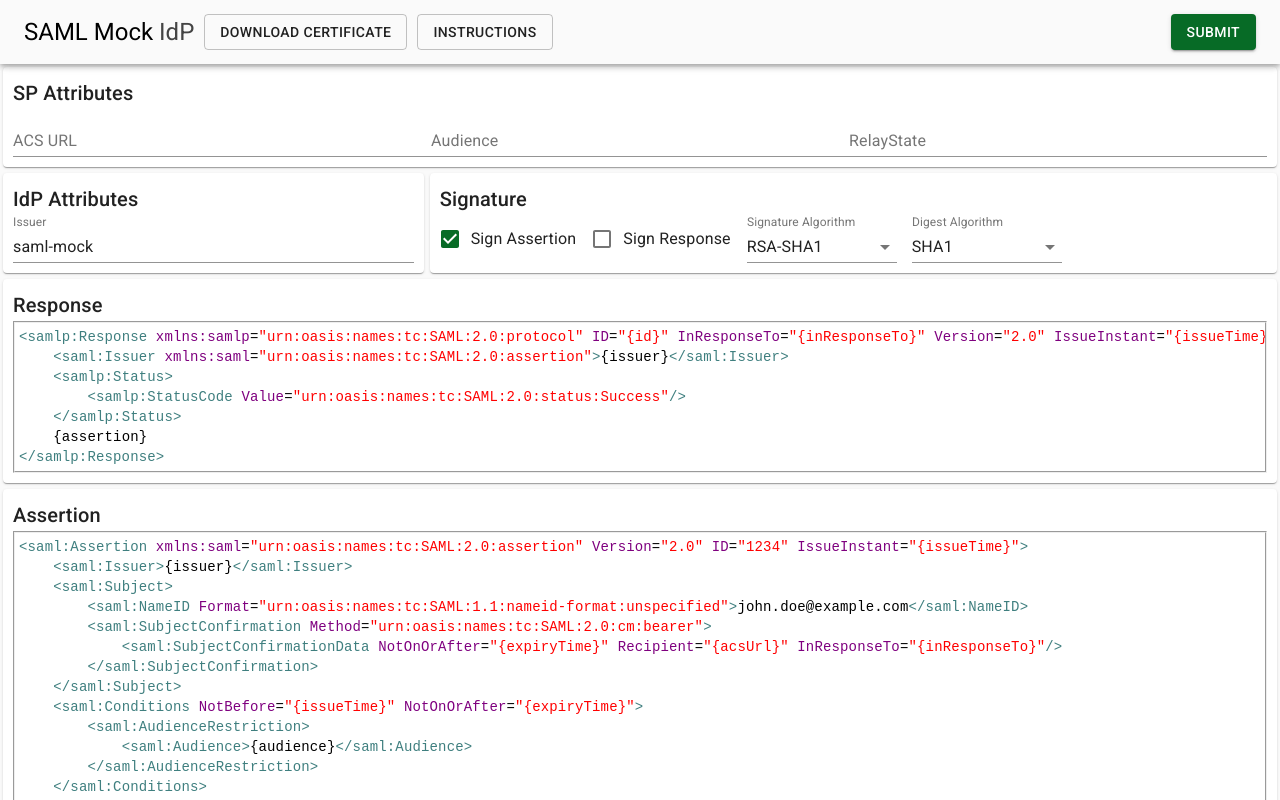
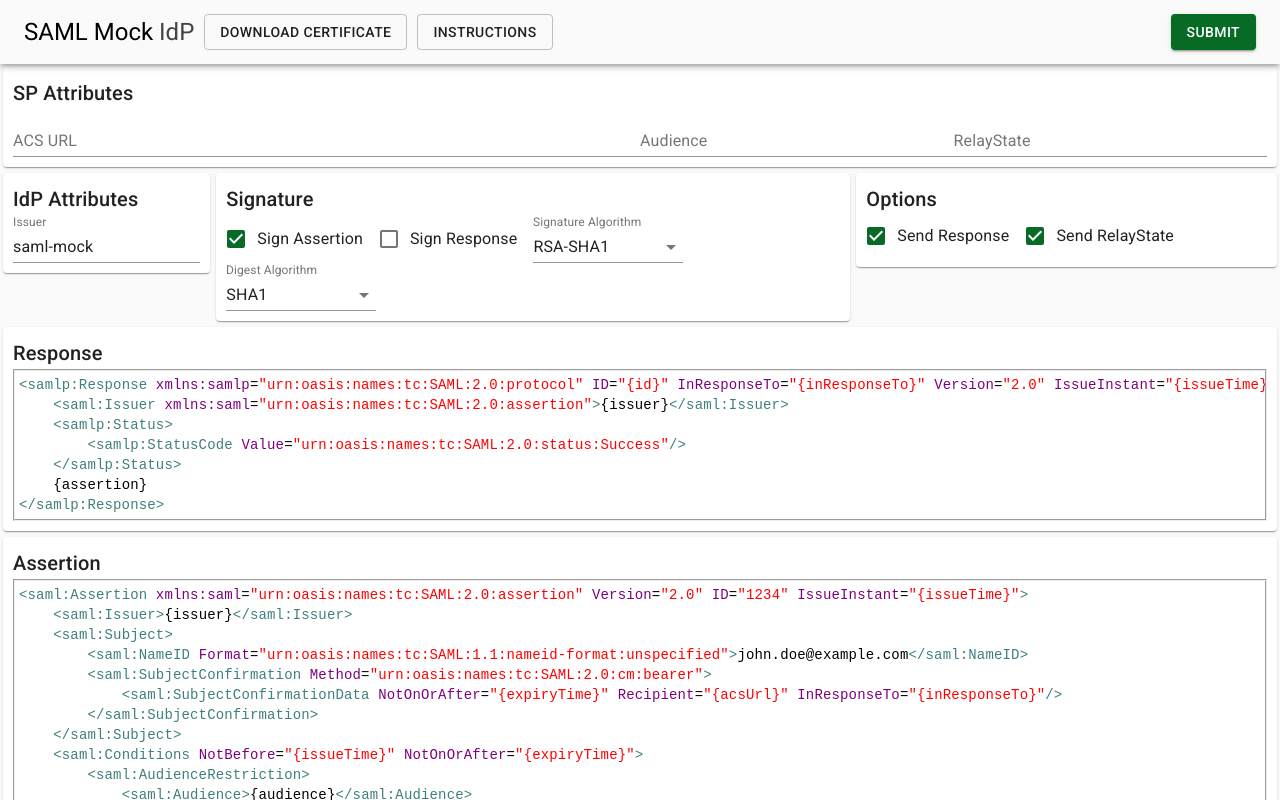
Before and after one commit to thameera/saml-mock, a Next.js app: page /idp in a window 1280 px wide. Shown: the top 800 px of the page. Built offline with nearby package versions, Linux system fonts and the light colour scheme.

Commit message:
IdP: Ability to not send the response or relaystate

```diff
--- a/pages/api/prepareResponse.js
+++ b/pages/api/prepareResponse.js
@@ -10,6 +10,17 @@ export default function handler(req, res) {
   }
 
   const body = req.body
+
+  const responseParams = { acsUrl: body.acsUrl }
+
+  if (body.sendRelayState) {
+    responseParams.RelayState = body.relayState
+  }
+
+  // If we are not sending the response, exit early
+  if (!body.sendResponse) {
+    return res.json(responseParams)
+  }
 
   const parsedReq = body.samlreq ? parseSamlRequest(body.samlreq) : {}
   if (parsedReq.error) {
@@ -41,11 +52,7 @@ export default function handler(req, res) {
   const canonicalizedResponse = canonicalize(response)
   const finalResponseXml = signResponse(canonicalizedResponse, body.sigOpts)
 
-  const SAMLResponse = Buffer.from(finalResponseXml).toString('base64')
+  responseParams.SAMLResponse = Buffer.from(finalResponseXml).toString('base64')
 
-  res.status(200).json({
-    SAMLResponse,
-    RelayState: body.relayState,
-    acsUrl: body.acsUrl,
-  })
+  res.json(responseParams)
 }
--- a/pages/idp.js
+++ b/pages/idp.js
@@ -43,6 +43,8 @@ export default function IdP(props) {
     sigAlgo: 'rsa-sha1',
     digestAlgo: 'sha1',
   })
+  const [sendResponse, setSendResponse] = useState(true)
+  const [sendRelayState, setSendRelayState] = useState(true)
 
   const [instructionsOpen, setInstructionsOpen] = useState(false)
   const [prevValues, setPrevValues] = useState({})
@@ -125,6 +127,8 @@ export default function IdP(props) {
           acsUrl,
           issuer,
           sigOpts,
+          sendResponse,
+          sendRelayState,
         },
       })
       // Save the info in localStorage, so they could be used by form post script in next page
@@ -185,7 +189,7 @@ export default function IdP(props) {
           <Paper className={styles.paper}>
             <Typography variant="h6">SP Attributes</Typography>
             <Grid container>
-              <Grid item xs={4}>
+              <Grid item xs={6}>
                 <FormControl fullWidth>
                   <InputLabel htmlFor="acsUrlInput">ACS URL</InputLabel>
                   <Input
@@ -198,7 +202,7 @@ export default function IdP(props) {
                   />
                 </FormControl>
               </Grid>
-              <Grid item xs={4}>
+              <Grid item xs={3}>
                 <FormControl fullWidth>
                   <InputLabel htmlFor="audInput">Audience</InputLabel>
                   <Input
@@ -211,7 +215,7 @@ export default function IdP(props) {
                   />
                 </FormControl>
               </Grid>
-              <Grid item xs={4}>
+              <Grid item xs={3}>
                 <TextField
                   fullWidth
                   label="RelayState"
@@ -224,7 +228,7 @@ export default function IdP(props) {
         </Grid>
 
         {/* IdP Attributes */}
-        <Grid item xs={4}>
+        <Grid item xs={2}>
           <Paper className={styles.paper}>
             <Typography variant="h6">IdP Attributes</Typography>
             <TextField
@@ -237,7 +241,7 @@ export default function IdP(props) {
         </Grid>
 
         {/* Signature */}
-        <Grid item xs={8}>
+        <Grid item xs={6}>
           <Paper className={styles.paper}>
             <Typography variant="h6">Signature</Typography>
             <NoSsr>
@@ -307,6 +311,39 @@ export default function IdP(props) {
           </Paper>
         </Grid>
 
+        {/* Options */}
+        <Grid item xs={4}>
+          <Paper className={styles.paper}>
+            <Typography variant="h6">Options</Typography>
+            <NoSsr>
+              <FormGroup row>
+                <FormControlLabel
+                  control={
+                    <Checkbox
+                      checked={sendResponse}
+                      onChange={(ev) => setSendResponse(ev.target.checked)}
+                      name="sendResponse"
+                      color="primary"
+                    />
+                  }
+                  label="Send Response"
+                />
+                <FormControlLabel
+                  control={
+                    <Checkbox
+                      checked={sendRelayState}
+                      onChange={(ev) => setSendRelayState(ev.target.checked)}
+                      name="sendRelayState"
+                      color="primary"
+                    />
+                  }
+                  label="Send RelayState"
+                />
+              </FormGroup>
+            </NoSsr>
+          </Paper>
+        </Grid>
+
         {/* Response */}
         <Grid item xs={12}>
           <Paper className={styles.paper}>
```
